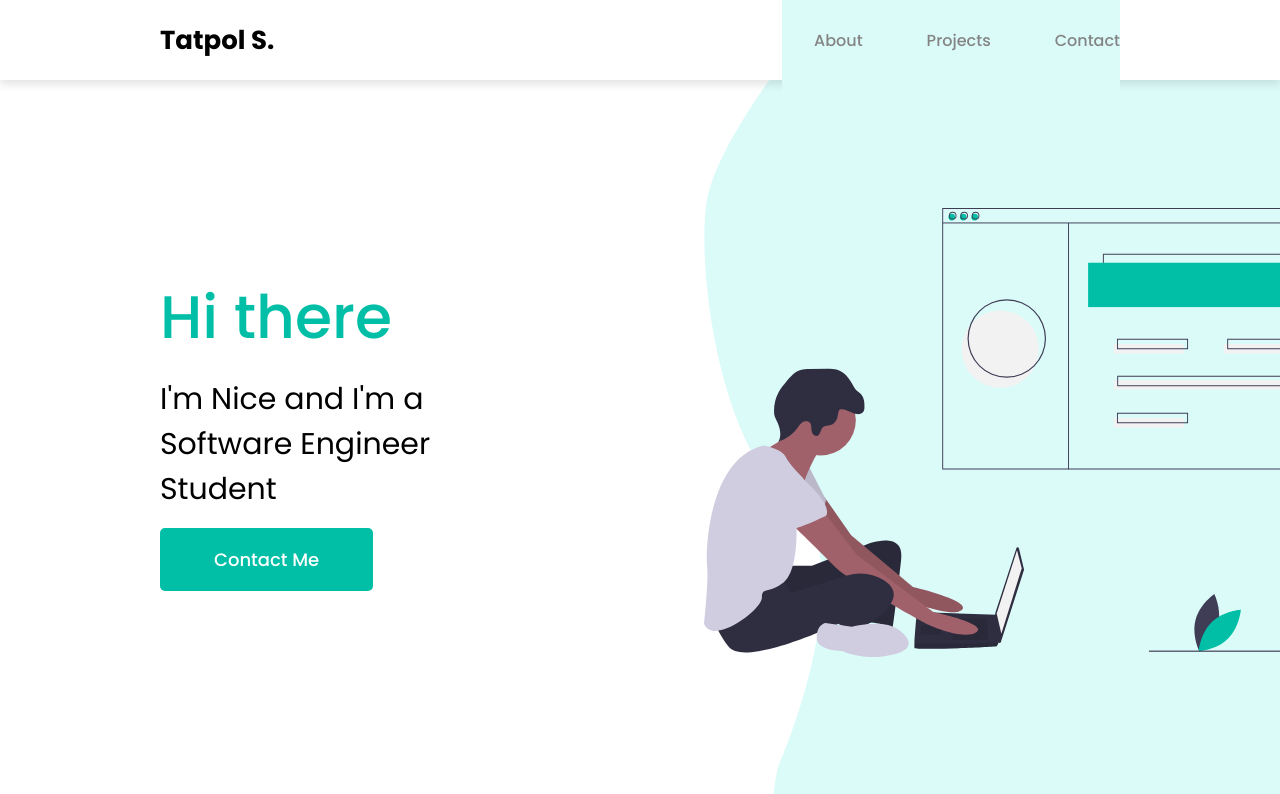
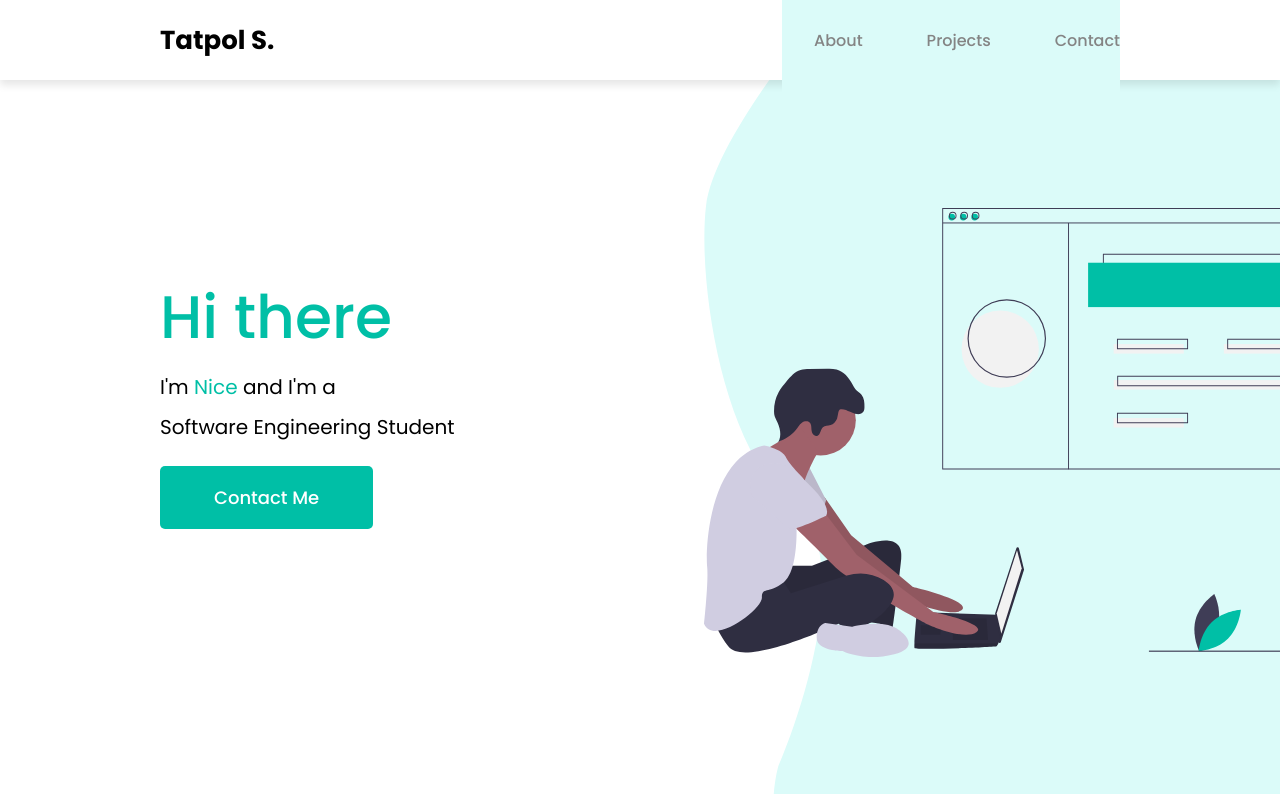
Before and after one commit to nicenicegame/tatpol-site, a React (Vite) app: page / in a window 1280 px wide. Shown: the top 794 px of the page. Built offline with nearby package versions, Linux system fonts and the light colour scheme.

Commit message:
Fixed nav animation

```diff
--- a/src/App.js
+++ b/src/App.js
@@ -1,5 +1,4 @@
 import React from 'react'
-import { AnimatePresence } from 'framer-motion'
 import './scss/main.scss'
 import Nav from './components/Nav'
 import Hero from './components/Hero'
@@ -10,7 +9,7 @@ import Footer from './components/Footer'
 
 const App = () => {
   return (
-    <AnimatePresence>
+    <>
       <Nav />
       <main>
         <Hero />
@@ -19,7 +18,7 @@ const App = () => {
         <Contact />
         <Footer />
       </main>
-    </AnimatePresence>
+    </>
   )
 }
 
--- a/src/animation.js
+++ b/src/animation.js
@@ -16,21 +16,37 @@ export const navItemAnimation = {
   show: { opacity: 1, scale: 1, transition: { duration: 0.4 } },
 }
 
+export const toggleNavAnimation = {
+  close: {
+    x: '100%',
+    opacity: 0,
+    transition: { ease: 'easeOut', duration: 0.4 },
+  },
+  open: {
+    x: 0,
+    opacity: 1,
+    transition: {
+      ease: 'easeOut',
+      duration: 0.4,
+    },
+  },
+}
+
 export const heroTextContainer = {
   hidden: { opacity: 1 },
   show: {
     opacity: 1,
     transition: {
-      staggerChildren: 0.4,
+      staggerChildren: 0.2,
       when: 'beforeChildren',
       duration: 0.75,
     },
   },
 }
 
-export const heroTextAnimation = {
+export const hideTextAnimation = {
   hidden: { y: '100%' },
-  show: { y: 0, transition: { ease: 'easeOut', duration: 0.4 } },
+  show: { y: 0, transition: { ease: 'easeOut', duration: 0.5 } },
 }
 
 export const slideLeft = {
@@ -54,14 +70,14 @@ export const fadeIn = {
 }
 
 export const aboutContainer = {
-  hidden: { opacity: 1 },
+  hidden: { opacity: 1, transition: { staggerChildren: 0.2 } },
   show: {
     opacity: 1,
-    transition: { staggerChildren: 0.3 },
+    transition: { staggerChildren: 0.2 },
   },
 }
 
 export const aboutTextAnimation = {
-  hidden: { scale: 0, opacity: 0 },
-  show: { scale: 1, opacity: 1 },
+  hidden: { x: 50, opacity: 0 },
+  show: { x: 0, opacity: 1, transition: { duration: 0.4 } },
 }
--- a/src/components/About.js
+++ b/src/components/About.js
@@ -1,11 +1,6 @@
 import React from 'react'
 import DevActivity from '../../public/images/undraw_developer_activity_bv83.svg'
-import {
-  aboutContainer,
-  aboutTextAnimation,
-  heroTextAnimation,
-  slideRight,
-} from '../animation'
+import { aboutContainer, aboutTextAnimation, slideRight } from '../animation'
 import { useScroll } from '../hooks/useScroll'
 import { motion } from 'framer-motion'
 
@@ -24,9 +19,7 @@ const About = () => {
         <img src={DevActivity} alt="dev activity" />
       </motion.div>
       <motion.div variants={aboutContainer} className="about-text">
-        <div className="hide">
-          <motion.h1 variants={heroTextAnimation}>About Me</motion.h1>
-        </div>
+        <motion.h1 variants={aboutTextAnimation}>About Me</motion.h1>
         <motion.p variants={aboutTextAnimation}>
           Hi, My name is Tatpol Samakpong. Nickname is Nice. 2nd-year Software
           Engineer Student of Kasetsart University.
--- a/src/components/Hero.js
+++ b/src/components/Hero.js
@@ -3,7 +3,7 @@ import BGHero from '../../public/images/bg-hero.svg'
 import WebDevImage from '../../public/images/undraw_web_developer_p3e5.svg'
 import { motion } from 'framer-motion'
 import {
-  heroTextAnimation,
+  hideTextAnimation,
   heroTextContainer,
   fadeIn,
   slideLeft,
@@ -39,11 +39,16 @@ const Hero = () => {
         className="hero-text"
       >
         <div className="hide">
-          <motion.h1 variants={heroTextAnimation}>Hi there</motion.h1>
+          <motion.h1 variants={hideTextAnimation}>Hi there</motion.h1>
         </div>
         <div className="hide">
-          <motion.h2 variants={heroTextAnimation}>
-            I'm Nice and I'm a <br /> Software Engineer Student
+          <motion.h2 variants={hideTextAnimation}>
+            I'm <span>Nice</span> and I'm a
+          </motion.h2>
+        </div>
+        <div className="hide">
+          <motion.h2 variants={hideTextAnimation}>
+            Software Engineering Student
           </motion.h2>
         </div>
         <motion.a variants={fadeIn} className="btn" href="#contact">
--- a/src/components/Nav.js
+++ b/src/components/Nav.js
@@ -5,9 +5,12 @@ import { navAnimation, navItemAnimation } from '../animation'
 const Nav = () => {
   const [toggle, setToggle] = useState(false)
 
-  const openSideNav = (e) => {
+  const toggleNav = () => {
     setToggle(!toggle)
-    e.target.classList.toggle('active')
+  }
+
+  const closeNav = () => {
+    setToggle(false)
   }
 
   return (
@@ -16,19 +19,32 @@ const Nav = () => {
         Tatpol S.
       </a>
       <nav>
+        <div
+          className={`backdrop ${toggle ? 'active' : ''}`}
+          onClick={toggleNav}
+        ></div>
         <ul className={toggle ? 'open-nav' : ''}>
           <motion.li variants={navItemAnimation}>
-            <a href="#about">About</a>
+            <a onClick={closeNav} href="#about">
+              About
+            </a>
           </motion.li>
           <motion.li variants={navItemAnimation}>
-            <a href="#projects">Projects</a>
+            <a onClick={closeNav} href="#projects">
+              Projects
+            </a>
           </motion.li>
           <motion.li variants={navItemAnimation}>
-            <a href="#contact">Contact</a>
+            <a onClick={closeNav} href="#contact">
+              Contact
+            </a>
           </motion.li>
         </ul>
       </nav>
-      <motion.div className="hamburger" onClick={openSideNav}>
+      <motion.div
+        className={`hamburger ${toggle ? 'active' : ''}`}
+        onClick={toggleNav}
+      >
         <div className="line line1"></div>
         <div className="line line2"></div>
         <div className="line line3"></div>
--- a/src/scss/_hero.scss
+++ b/src/scss/_hero.scss
@@ -30,9 +30,13 @@
     }
 
     h2 {
-      font-size: 26px;
+      font-size: 20px;
       font-weight: 400;
       padding-top: 0.5em;
+
+      span {
+        color: $primary-color;
+      }
     }
 
     a {
@@ -44,7 +48,7 @@
       color: white;
       transition: background 0.2s ease-in-out;
       display: inline-block;
-      margin-top: 1rem;
+      margin-top: 1.5rem;
 
       &:hover {
         background: $neutral;
@@ -106,10 +110,6 @@
         font-size: 50px;
       }
 
-      h2 {
-        font-size: 28px;
-      }
-
       a {
         font-size: 16px;
       }
@@ -124,10 +124,6 @@
 
       h1 {
         font-size: 60px;
-      }
-
-      h2 {
-        font-size: 30px;
       }
 
       a {
--- a/src/scss/_nav.scss
+++ b/src/scss/_nav.scss
@@ -1,4 +1,5 @@
 .hamburger {
+  z-index: 5;
   cursor: pointer;
 
   .line {
@@ -45,8 +46,8 @@ header {
     position: fixed;
     width: 60%;
     background: $secondary-color;
-    height: 90vh;
-    bottom: 0;
+    height: 100vh;
+    top: 0;
     right: 0;
     padding: 3em 0;
     transform: translateX(100%);
@@ -68,6 +69,20 @@ header {
       }
     }
   }
+}
+
+.backdrop {
+  position: fixed;
+  top: 0;
+  left: 0;
+  width: 100vw;
+  height: 100vh;
+  pointer-events: none;
+}
+
+.backdrop.active {
+  background: rgba(0, 0, 0, 0.6);
+  pointer-events: all;
 }
 
 .open-nav {
```
